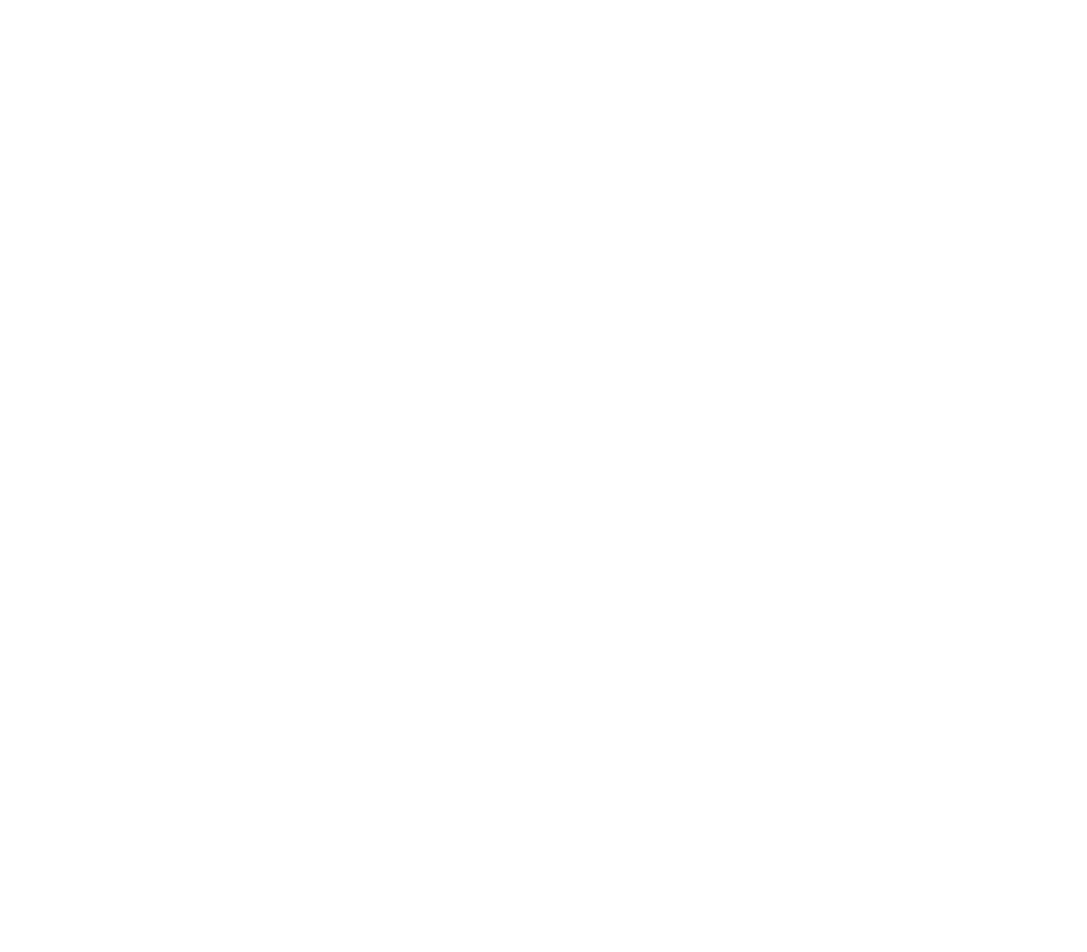
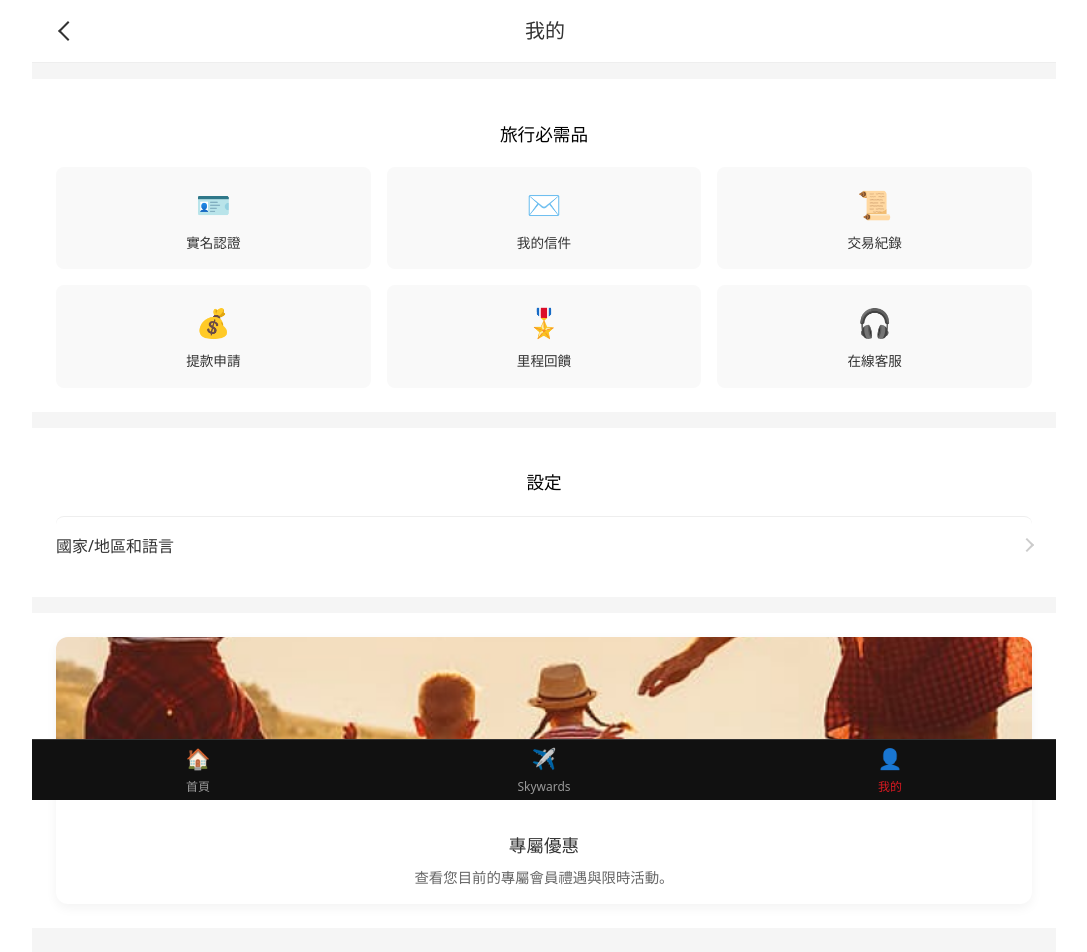
Before and after one commit to 13g7895123/bonus.ecommerce, a Vue app in the folder frontend/: page /settings in a window 1280 px wide. Before the commit this address had no page. Shown: the top 952 px of the page, without its empty margins (96-1183 px from the left). Before the commit the page ends 800 px from the top, so only its background shows below. Built offline with nearby package versions, Linux system fonts and the light colour scheme.

Commit message:
feat: 新增設定頁面及相關路由，更新首頁和設定頁的導航邏輯

```diff
--- a/frontend/src/App.vue
+++ b/frontend/src/App.vue
@@ -7,8 +7,10 @@
 const isLoggedIn = ref(false)
 const activeMenu = ref(null)
 
-// 判斷是否為首頁，只有首頁才顯示導覽列、底部導覽列和背景色限制
+// 判斷是否為首頁，只有首頁才顯示導覽列、部分背景色限制
 const isHomePage = computed(() => route.path === '/')
+// 判斷是否為設定頁
+const isSettingsPage = computed(() => route.path === '/settings')
 
 const announcements = ref([
   { id: 1, date: '2024-03-09', title: '阿聯酋航空最新航班資訊公告' },
@@ -45,10 +47,11 @@
     <!-- 主內容區 -->
     <router-view v-if="!isMenuOpen"></router-view>
 
-    <!-- 全螢幕選單 (僅首頁有漢堡選單) -->
+    <!-- 全螢幕選單 (限制最大寬度防止滿版) -->
     <template v-if="isHomePage">
       <transition name="fade">
         <div v-if="isMenuOpen" class="full-menu-overlay">
+          <div class="menu-container-outer">
             <div class="menu-container">
               <div class="menu-header">
                 <div v-if="activeMenu" class="header-left">
@@ -98,9 +101,12 @@
               </div>
             </div>
           </div>
+        </div>
       </transition>
+    </template>
 
-      <footer class="bottom-nav">
+    <!-- 底部導覽 (僅在首頁或設定頁顯示) -->
+    <footer v-if="isHomePage || isSettingsPage" class="bottom-nav">
       <router-link to="/" class="nav-item">
         <span class="nav-icon">🏠</span>
         <span class="nav-label">首頁</span>
@@ -109,12 +115,11 @@
         <span class="nav-icon">✈️</span>
         <span class="nav-label">Skywards</span>
       </div>
-        <div class="nav-item">
+      <router-link to="/settings" class="nav-item">
         <span class="nav-icon">👤</span>
         <span class="nav-label">我的</span>
-        </div>
+      </router-link>
     </footer>
-    </template>
   </div>
 </template>
 
@@ -174,15 +179,24 @@
 .hamburger .icon::before { top: -8px; }
 .hamburger .icon::after { bottom: -8px; }
 
-/* 菜單覆蓋層 */
+/* 菜單覆蓋層 - 修正滿版問題 */
 .full-menu-overlay {
   position: fixed;
   top: 0;
   left: 0;
   width: 100%;
   height: 100%;
+  background-color: rgba(0,0,0,0.5); /* 半透明背景 */
+  z-index: 1000;
+  display: flex;
+  justify-content: center; /* 置中 */
+}
+
+.menu-container-outer {
+  width: 100%;
+  max-width: 1024px; /* 與整體布局一致 */
+  height: 100%;
   background-color: #ffffff;
-  z-index: 1000;
   overflow-y: auto;
 }
 
@@ -266,32 +280,6 @@
   color: #d71921 !important;
 }
 
-/* 公告頁面 */
-.announcements-page {
-  display: flex;
-  flex-direction: column;
-  gap: 15px;
-}
-
-.news-card {
-  background: #f9f9f9;
-  padding: 20px;
-  border-radius: 8px;
-  border-left: 4px solid #d71921;
-}
-
-.news-date {
-  font-size: 0.85rem;
-  color: #666;
-  margin-bottom: 8px;
-}
-
-.news-title {
-  font-size: 1.1rem;
-  margin: 0;
-  color: #333;
-}
-
 /* 底部導覽 */
 .bottom-nav {
   position: fixed;
--- a/frontend/src/router/index.js
+++ b/frontend/src/router/index.js
@@ -3,6 +3,7 @@
 import Login from '../views/Login.vue'
 import Register from '../views/Register.vue'
 import ForgotPassword from '../views/ForgotPassword.vue'
+import Settings from '../views/Settings.vue'
 
 const routes = [
   {
@@ -24,6 +25,11 @@
     path: '/forgot-password',
     name: 'ForgotPassword',
     component: ForgotPassword
+  },
+  {
+    path: '/settings',
+    name: 'Settings',
+    component: Settings
   }
 ]
 
--- /dev/null
+++ b/frontend/src/views/Settings.vue
@@ -0,0 +1,221 @@
+<template>
+  <div class="settings-page">
+    <div class="settings-header">
+      <router-link to="/" class="back-btn">
+        <span class="arrow-left-icon"></span>
+      </router-link>
+      <h2 class="header-title">我的</h2>
+      <div class="header-placeholder"></div>
+    </div>
+
+    <!-- 旅行必需品區塊 -->
+    <div class="section">
+      <h3 class="section-title">旅行必需品</h3>
+      <div class="essentials-grid">
+        <div class="essential-card">
+          <div class="card-icon">🪪</div>
+          <p class="card-text">實名認證</p>
+        </div>
+        <div class="essential-card">
+          <div class="card-icon">✉️</div>
+          <p class="card-text">我的信件</p>
+        </div>
+        <div class="essential-card">
+          <div class="card-icon">📜</div>
+          <p class="card-text">交易紀錄</p>
+        </div>
+        <div class="essential-card">
+          <div class="card-icon">💰</div>
+          <p class="card-text">提款申請</p>
+        </div>
+        <div class="essential-card">
+          <div class="card-icon">🎖️</div>
+          <p class="card-text">里程回饋</p>
+        </div>
+        <div class="essential-card">
+          <div class="card-icon">🎧</div>
+          <p class="card-text">在線客服</p>
+        </div>
+      </div>
+    </div>
+
+    <!-- 設定區塊 -->
+    <div class="section">
+      <h3 class="section-title">設定</h3>
+      <button class="setting-item-btn">
+        <span class="btn-label">國家/地區和語言</span>
+        <span class="arrow-right-icon"></span>
+      </button>
+    </div>
+
+    <!-- 通告卡片區塊 -->
+    <div class="section">
+      <div class="promo-card">
+        <img src="/upgrade-bg.png" alt="Promo" class="promo-image" />
+        <div class="promo-content">
+          <h4 class="promo-title">專屬優惠</h4>
+          <p class="promo-text">查看您目前的專屬會員禮遇與限時活動。</p>
+        </div>
+      </div>
+    </div>
+
+    <!-- 登出按鈕 -->
+    <div class="logout-container">
+      <button class="logout-btn">登出</button>
+    </div>
+  </div>
+</template>
+
+<style scoped>
+.settings-page {
+  background-color: #f5f5f5;
+  min-height: 100vh;
+  padding-bottom: 80px;
+  color: #333;
+}
+
+.settings-header {
+  display: flex;
+  align-items: center;
+  justify-content: space-between;
+  padding: 1rem 1.5rem;
+  background-color: #ffffff;
+  border-bottom: 1px solid #eee;
+  position: sticky;
+  top: 0;
+  z-index: 10;
+}
+
+.header-title {
+  font-size: 1.25rem;
+  font-weight: 700;
+  margin: 0;
+}
+
+.back-btn {
+  text-decoration: none;
+  color: #333;
+  padding: 5px;
+}
+
+.arrow-left-icon {
+  display: block;
+  width: 12px;
+  height: 12px;
+  border-left: 2px solid #333;
+  border-bottom: 2px solid #333;
+  transform: rotate(45deg);
+}
+
+.header-placeholder {
+  width: 22px;
+}
+
+.section {
+  padding: 1.5rem;
+  background-color: #ffffff;
+  margin-top: 1rem;
+}
+
+.section-title {
+  font-size: 1.1rem;
+  font-weight: 700;
+  margin-bottom: 1.25rem;
+  color: #000;
+}
+
+.essentials-grid {
+  display: grid;
+  grid-template-columns: repeat(3, 1fr);
+  gap: 1rem;
+}
+
+.essential-card {
+  display: flex;
+  flex-direction: column;
+  align-items: center;
+  justify-content: center;
+  padding: 1rem 0.5rem;
+  background-color: #f9f9f9;
+  border-radius: 8px;
+  text-align: center;
+}
+
+.card-icon {
+  font-size: 1.75rem;
+  margin-bottom: 0.5rem;
+}
+
+.card-text {
+  font-size: 0.85rem;
+  font-weight: 500;
+  margin: 0;
+}
+
+.setting-item-btn {
+  width: 100%;
+  display: flex;
+  justify-content: space-between;
+  align-items: center;
+  padding: 1rem 0;
+  background: none;
+  border: none;
+  border-top: 1px solid #eee;
+  cursor: pointer;
+  font-size: 1rem;
+  color: #333;
+}
+
+.arrow-right-icon {
+  width: 8px;
+  height: 8px;
+  border-top: 2px solid #ccc;
+  border-right: 2px solid #ccc;
+  transform: rotate(45deg);
+}
+
+.promo-card {
+  border-radius: 12px;
+  overflow: hidden;
+  box-shadow: 0 4px 12px rgba(0,0,0,0.05);
+  background-color: #fff;
+}
+
+.promo-image {
+  width: 100%;
+  height: 150px;
+  object-fit: cover;
+}
+
+.promo-content {
+  padding: 1rem;
+}
+
+.promo-title {
+  font-size: 1.1rem;
+  font-weight: 700;
+  margin-bottom: 0.5rem;
+}
+
+.promo-text {
+  font-size: 0.9rem;
+  color: #666;
+  margin: 0;
+}
+
+.logout-container {
+  padding: 2rem 1.5rem;
+}
+
+.logout-btn {
+  width: 100%;
+  padding: 1rem;
+  background-color: #ffffff;
+  color: #d71921;
+  border: 1px solid #d71921;
+  border-radius: 4px;
+  font-size: 1rem;
+  font-weight: 700;
+  cursor: pointer;
+}
+</style>
```
Lines whose indentation alone changed are shown as unchanged.
